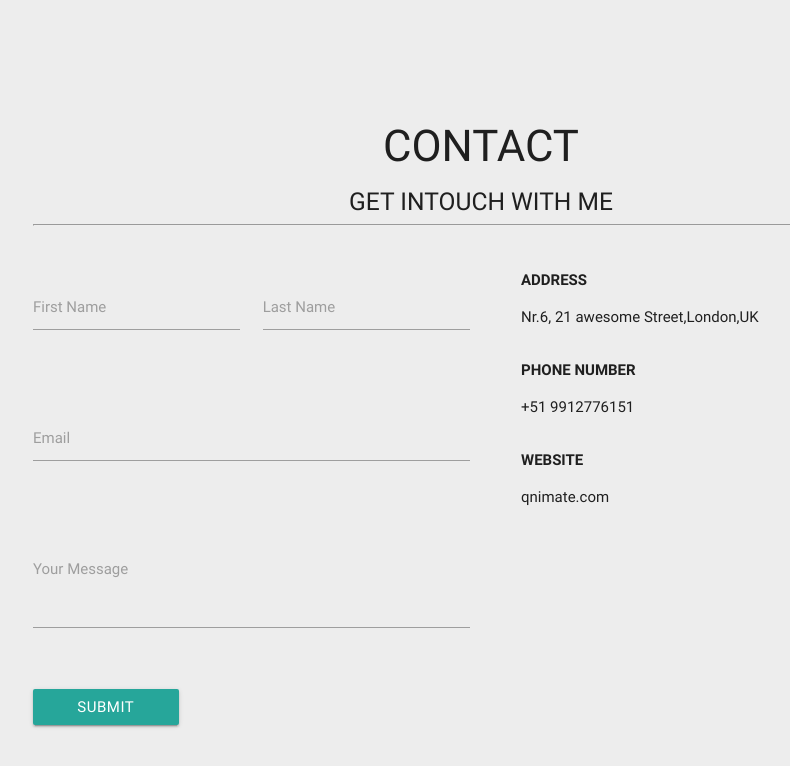
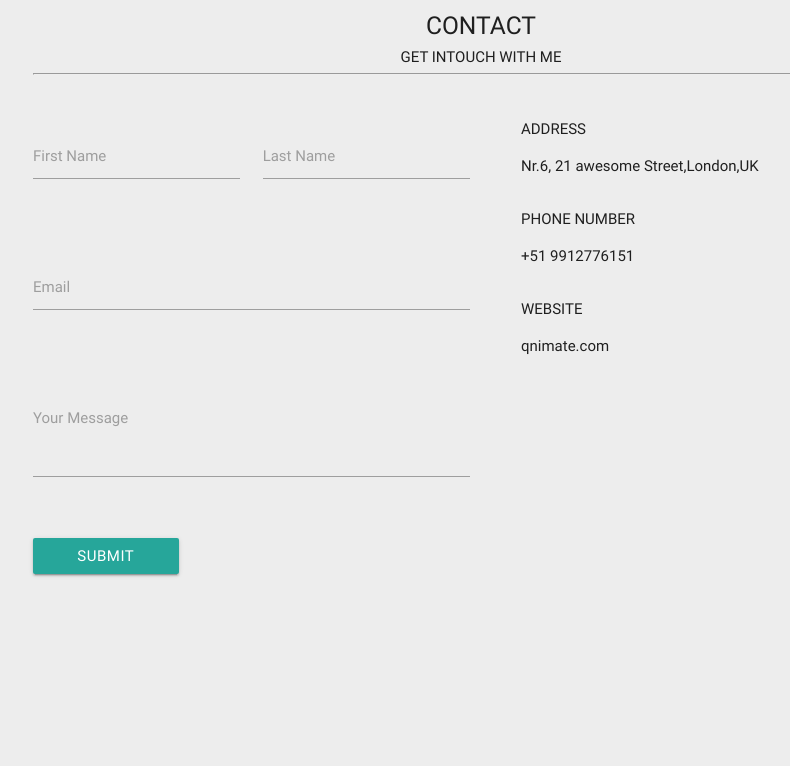
Before and after one commit to MaiaRT46RRRRRRR/Leccion_34_Proyecto-Materialize, a plain HTML site: page index.html in a window 1280 px wide. Shown: the whole page, without its empty margins (159-949 px from the left). Drawn offline with Linux system fonts and the light colour scheme.

Commit message:
quitando clases

```diff
--- a/assets/css/style.css
+++ b/assets/css/style.css
@@ -5,13 +5,6 @@ body, html {
 }
 .upper{
 	text-transform: uppercase;
-}
-.bold{
-	font-weight: bold;
-}
-#contact{
-	padding-top: 100px;
-	padding-bottom: 100px;
 }
 .input-field{
 	margin-bottom: 1rem;
--- a/index.html
+++ b/index.html
@@ -18,8 +18,8 @@
     <section id="contact" class="container">
       <div class="row">
       <div class="text-contact col s12 center-align upper">
-        <h3>Contact</h3>
-        <h5>Get Intouch With Me</h5>
+        <h5>Contact</h5>
+        <h6>Get Intouch With Me</h6>
         <hr>
       </div>
       </div>
@@ -56,11 +56,11 @@
         </form>
         <div class="row">
           <div id="information"class="col s12 m6">
-            <p class="upper bold">Address</p>
+            <p class="upper">Address</p>
             <p class="pb">Nr.6, 21 awesome Street,London,UK</p>
-            <p class="upper bold">Phone Number</p>
+            <p class="upper">Phone Number</p>
             <p class="pb">+51 9912776151</p>
-            <p class="upper bold">Website</p>
+            <p class="upper">Website</p>
             <p class="pb">qnimate.com</p>
           </div>
         </div>
```
